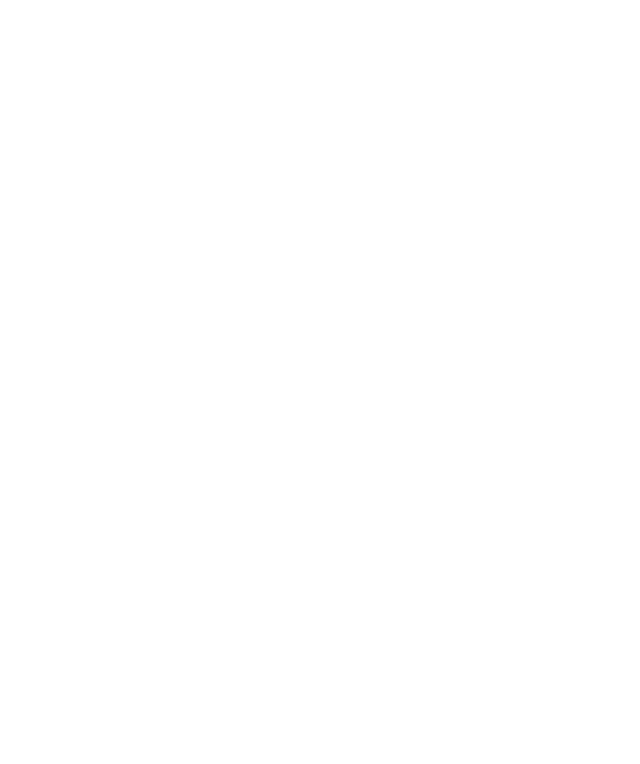
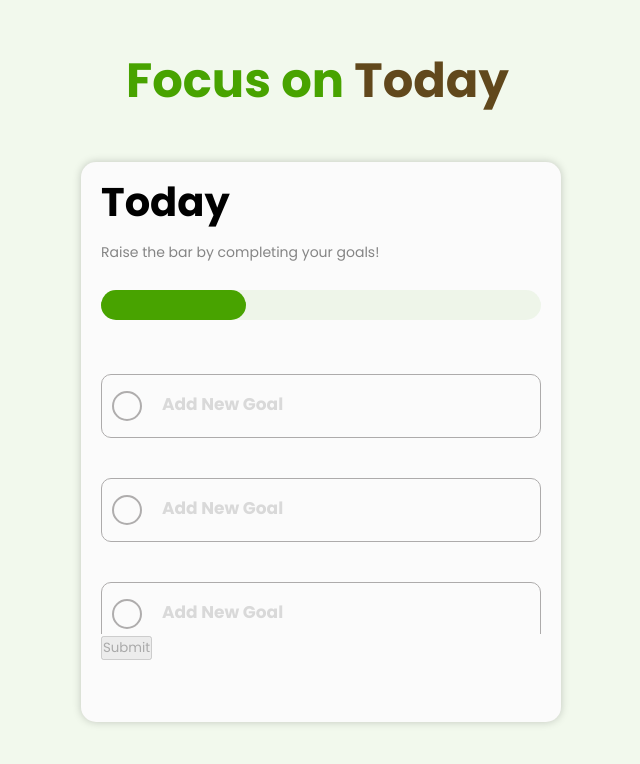
Before and after one commit to uttkarsh-g/Task, a plain HTML site: page index.html in a window 1280 px wide. Shown: the whole page, without its empty margins (319-959 px from the left). Drawn offline with Linux system fonts and the light colour scheme.

Commit message:
progress update

```diff
--- a/index.html
+++ b/index.html
@@ -7,5 +7,38 @@
     <script src="app.js" defer></script>
     <title>Taskly</title>
   </head>
-  <body></body>
+  <body>
+    <div id="wrapper">
+      <div id="main">
+        <h1 id="heading">Focus on <span id="headings">Today</span></h1>
+        <div id="mainContent">
+          <h2 id="today">Today</h2>
+          <p id="quotes">Raise the bar by completing your goals!</p>
+          <div id="progress">
+            <div id="progressbar">
+              <div id="progressupdate"></div>
+            </div>
+            <p class="warning">Please select all goals to continue</p>
+          </div>
+          <form action="" method="get">
+            <div class="goals">
+              <div class="checked"></div>
+              <input type="text" placeholder="Add new goal" class="userData" />
+            </div>
+            <div class="goals">
+              <div class="checked"></div>
+              <input type="text" placeholder="Add new goal" class="userData" />
+            </div>
+            <div class="goals">
+              <div class="checked"></div>
+              <input type="text" placeholder="Add new goal" class="userData" />
+            </div>
+          </form>
+          <div id="btn">
+            <button type="submit" id="submit" disabled>Submit</button>
+          </div>
+        </div>
+      </div>
+    </div>
+  </body>
 </html>
--- a/style.css
+++ b/style.css
@@ -0,0 +1,134 @@
+@import url('https://fonts.googleapis.com/css2?family=Poppins:ital,wght@0,100;0,200;0,300;0,400;0,500;0,600;0,700;0,800;0,900;1,100;1,200;1,300;1,400;1,500;1,600;1,700;1,800;1,900&display=swap');
+:root {
+  --green: #48a300;
+  --brown: #61481c;
+  --white: #fbfbfb;
+  --grey: #858585;
+  --lightgrey: #d9d9d9;
+  --red: #ff5151;
+}
+* {
+  margin: 0;
+  padding: 0;
+  box-sizing: border-box;
+  font-family: 'Poppins', serif;
+}
+html,
+body {
+  height: 100%;
+  width: 100%;
+}
+#wrapper {
+  width: 100%;
+  height: 100dvh;
+  position: relative;
+  display: flex;
+  align-items: center;
+  justify-content: center;
+  background-color: rgba(72, 163, 0, 0.07);
+}
+#main {
+  height: 100%;
+  width: 30rem;
+}
+#heading {
+  margin: 45px;
+  font-size: 3rem;
+  color: var(--green);
+}
+#headings {
+  color: var(--brown);
+}
+#mainContent {
+  background-color: var(--white);
+  border-radius: 15px;
+  padding: 10px 20px;
+  height: 70vh;
+  box-shadow: 0 0 8px 0 rgba(0, 0, 0, 0.205);
+}
+#today {
+  font-size: 40px;
+  margin-bottom: 10px;
+}
+#quotes {
+  font-size: 14px;
+  color: var(--grey);
+  margin-bottom: 18px;
+}
+#progress {
+  width: 100%;
+  height: 3rem;
+  position: relative;
+  display: flex;
+  align-items: center;
+  justify-content: center;
+  margin-bottom: 25px;
+}
+#progressbar {
+  width: 100%;
+  height: 30px;
+  border-radius: 50px;
+  background-color: rgb(72, 163, 0, 0.07);
+}
+#progressupdate {
+  height: 100%;
+  width: 33%;
+  background-color: var(--green);
+  border-radius: 50px;
+}
+.warning {
+  display: none;
+  position: absolute;
+  bottom: -15px;
+  left: 0;
+  color: var(--red);
+  font-size: 14px;
+}
+.block {
+  display: block;
+}
+form {
+  overflow-y: scroll;
+  height: 35vh;
+}
+.goals {
+  height: 4rem;
+  width: 100%;
+  margin: 20px 0 40px 0;
+  display: flex;
+  align-items: center;
+  justify-content: space-between;
+  padding: 0 10px;
+  border: 1px solid rgb(173, 171, 171);
+  border-radius: 10px;
+  /* background-color: red; */
+}
+.checked {
+  width: 30px;
+  height: 30px;
+  border-radius: 50px;
+  flex-shrink: 0;
+  border: 2px solid rgb(175, 173, 173);
+}
+.completed .checked {
+  background-color: var(--green);
+}
+
+.userData {
+  flex-grow: 1;
+  height: 100%;
+  background-color: var(--white);
+  border: none;
+  outline: none;
+  text-transform: capitalize;
+  padding: 0 20px;
+  font-weight: 700;
+}
+.completed .userData {
+  color: var(--green);
+  text-decoration: line-through;
+}
+::placeholder {
+  font-size: 17px;
+  color: var(--lightgrey);
+}
```
Also changed, not shown: app.js (+27 -0 lines).
